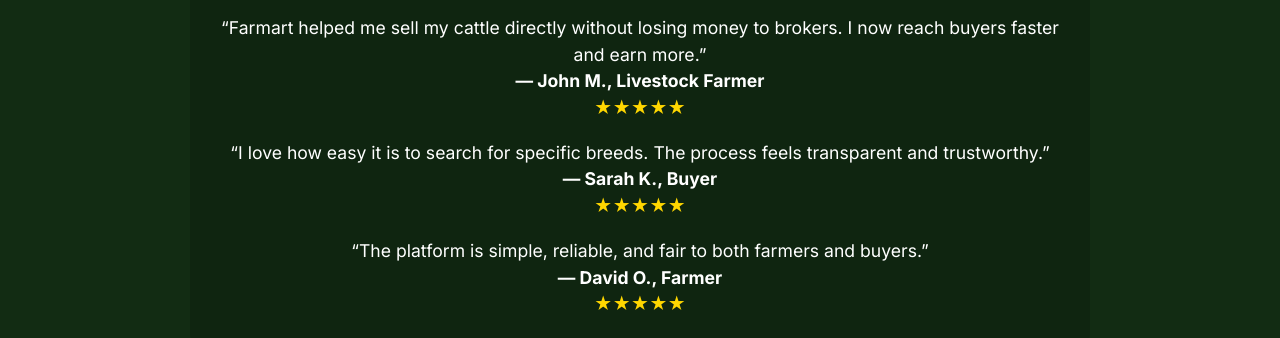
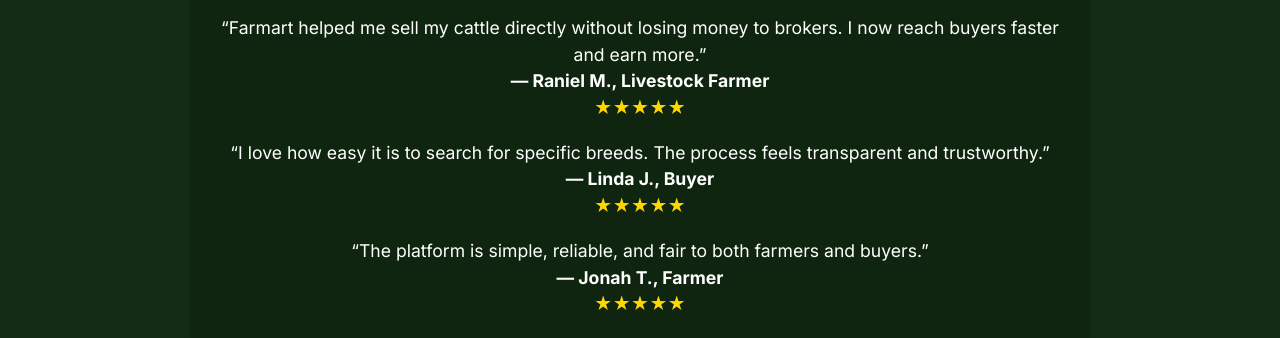
Before and after one commit to Vanessa-Faith/farmart-frontend, a React (Vite) app: page /services in a window 1280 px wide. Shown: the part 518-856 px from the top of the page. Built offline with nearby package versions, Linux system fonts and the light colour scheme.

Commit message:
services

```diff
--- a/src/pages/Services.jsx
+++ b/src/pages/Services.jsx
@@ -29,17 +29,17 @@
         <h3 style={{ color: '#2e7d32', fontWeight: 'bold', fontSize: '1.3rem', textAlign: 'center', marginBottom: '1rem' }}>💬 <span style={{ color: '#43a047' }}>TESTIMONIALS</span> - what our users say <span style={{ color: '#ffd700' }}>★★★★★</span></h3>
         <div style={{ color: '#fff', fontSize: '1.1rem', marginBottom: '1.2rem', textAlign: 'center' }}>
           “Farmart helped me sell my cattle directly without losing money to brokers. I now reach buyers faster and earn more.”<br />
-          <span style={{ fontWeight: 'bold' }}>— John M., Livestock Farmer</span><br />
+          <span style={{ fontWeight: 'bold' }}>— Raniel M., Livestock Farmer</span><br />
           <span style={{ color: '#ffd700' }}>★★★★★</span>
         </div>
         <div style={{ color: '#fff', fontSize: '1.1rem', marginBottom: '1.2rem', textAlign: 'center' }}>
           “I love how easy it is to search for specific breeds. The process feels transparent and trustworthy.”<br />
-          <span style={{ fontWeight: 'bold' }}>— Sarah K., Buyer</span><br />
+          <span style={{ fontWeight: 'bold' }}>— Linda J., Buyer</span><br />
           <span style={{ color: '#ffd700' }}>★★★★★</span>
         </div>
         <div style={{ color: '#fff', fontSize: '1.1rem', textAlign: 'center' }}>
           “The platform is simple, reliable, and fair to both farmers and buyers.”<br />
-          <span style={{ fontWeight: 'bold' }}>— David O., Farmer</span><br />
+          <span style={{ fontWeight: 'bold' }}>— Jonah T., Farmer</span><br />
           <span style={{ color: '#ffd700' }}>★★★★★</span>
         </div>
       </div>
```
